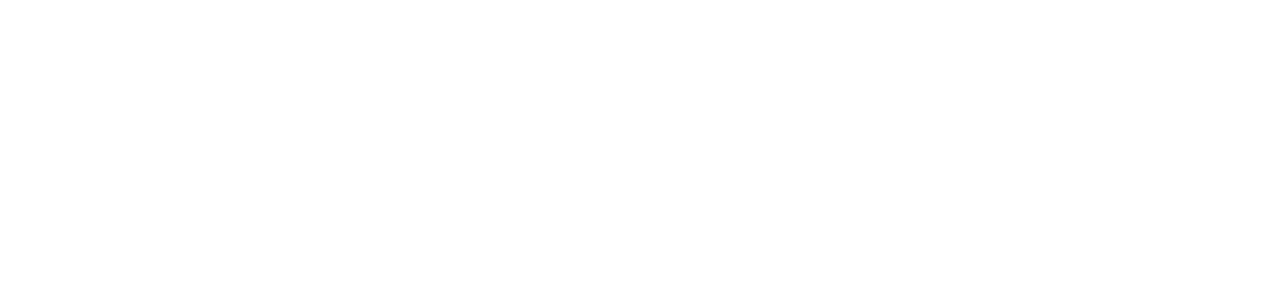
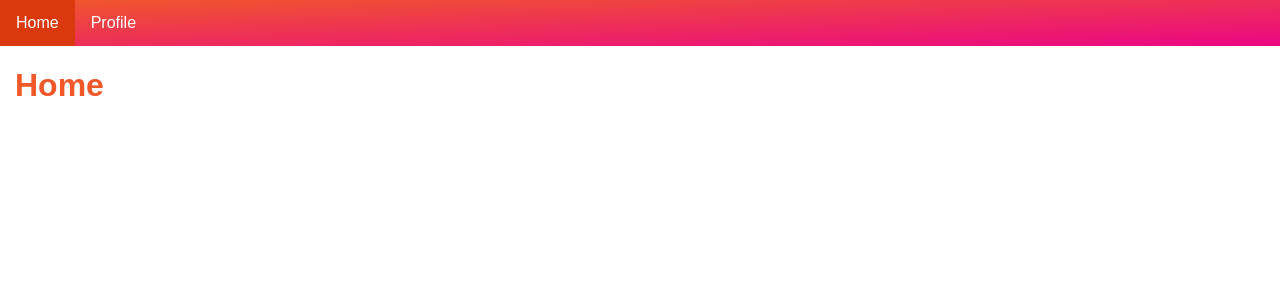
Before and after one commit to alexandreapplications/react-auth0, a React (Create React App) app: page / in a window 1280 px wide. Shown: the top 300 px of the page. Built offline with nearby package versions, Linux system fonts and the light colour scheme.

Commit message:
Create React App

```diff
--- a/src/App.js
+++ b/src/App.js
@@ -1,8 +1,20 @@
 import React, { Component } from "react";
-
+import { Route } from "react-router-dom";
+import Home from "./Home";
+import Profile from "./Profile";
+import Nav from "./Nav";
 class App extends Component {
   render() {
-    return <div className="App" />;
+    // <> e </> are fragment for <React.Fragment>
+    return (
+      <>
+        <Nav />
+        <div className="body">
+          <Route path="/" exact component={Home} />
+          <Route path="/profile" component={Profile} />
+        </div>
+      </>
+    );
   }
 }
 
--- a/src/Home.js
+++ b/src/Home.js
@@ -1,6 +1,6 @@
 import React, { Component } from "react";
 
-export class Home extends Component {
+class Home extends Component {
   render() {
     return (
       <div>
@@ -9,3 +9,4 @@
     );
   }
 }
+export default Home;
--- /dev/null
+++ b/src/Nav.js
@@ -0,0 +1,21 @@
+import React, { Component } from "react";
+import { Link } from "react-router-dom";
+
+export class Nav extends Component {
+  render() {
+    return (
+      <nav>
+        <ul>
+          <li>
+            <Link to="/">Home</Link>
+          </li>
+          <li>
+            <Link to="/profile">Profile</Link>
+          </li>
+        </ul>
+      </nav>
+    );
+  }
+}
+
+export default Nav;
--- a/src/index.css
+++ b/src/index.css
@@ -1,14 +1,53 @@
 body {
   margin: 0;
   padding: 0;
-  font-family: -apple-system, BlinkMacSystemFont, "Segoe UI", "Roboto", "Oxygen",
-    "Ubuntu", "Cantarell", "Fira Sans", "Droid Sans", "Helvetica Neue",
-    sans-serif;
-  -webkit-font-smoothing: antialiased;
-  -moz-osx-font-smoothing: grayscale;
+  font-family: sans-serif;
 }
 
-code {
-  font-family: source-code-pro, Menlo, Monaco, Consolas, "Courier New",
-    monospace;
+.body {
+  margin: 15px;
 }
+
+h1,
+h2,
+h3 {
+  color: #f0582a;
+}
+
+button {
+  margin: 5px;
+}
+
+ul.unstyled {
+  list-style-type: none;
+  margin: 0;
+  padding: 0;
+}
+
+nav ul {
+  list-style-type: none;
+  margin: 0;
+  padding: 0;
+  overflow: hidden;
+  background-image: linear-gradient(to bottom right, #f0582a, #eb0685);
+}
+
+nav li {
+  float: left;
+}
+
+nav li a {
+  display: block;
+  color: white;
+  text-align: center;
+  padding: 14px 16px;
+  text-decoration: none;
+}
+
+nav li a:hover {
+  background-color: #d9390d;
+}
+
+nav button {
+  margin-top: 13px;
+}
--- a/src/index.js
+++ b/src/index.js
@@ -1,10 +1,16 @@
-import React from 'react';
-import ReactDOM from 'react-dom';
-import './index.css';
-import App from './App';
-import * as serviceWorker from './serviceWorker';
+import React from "react";
+import ReactDOM from "react-dom";
+import "./index.css";
+import App from "./App";
+import { BrowserRouter as Router, Route } from "react-router-dom";
+import * as serviceWorker from "./serviceWorker";
 
-ReactDOM.render(<App />, document.getElementById('root'));
+ReactDOM.render(
+  <Router>
+    <Route component={App} />
+  </Router>,
+  document.getElementById("root")
+);
 
 // If you want your app to work offline and load faster, you can change
 // unregister() to register() below. Note this comes with some pitfalls.
```
